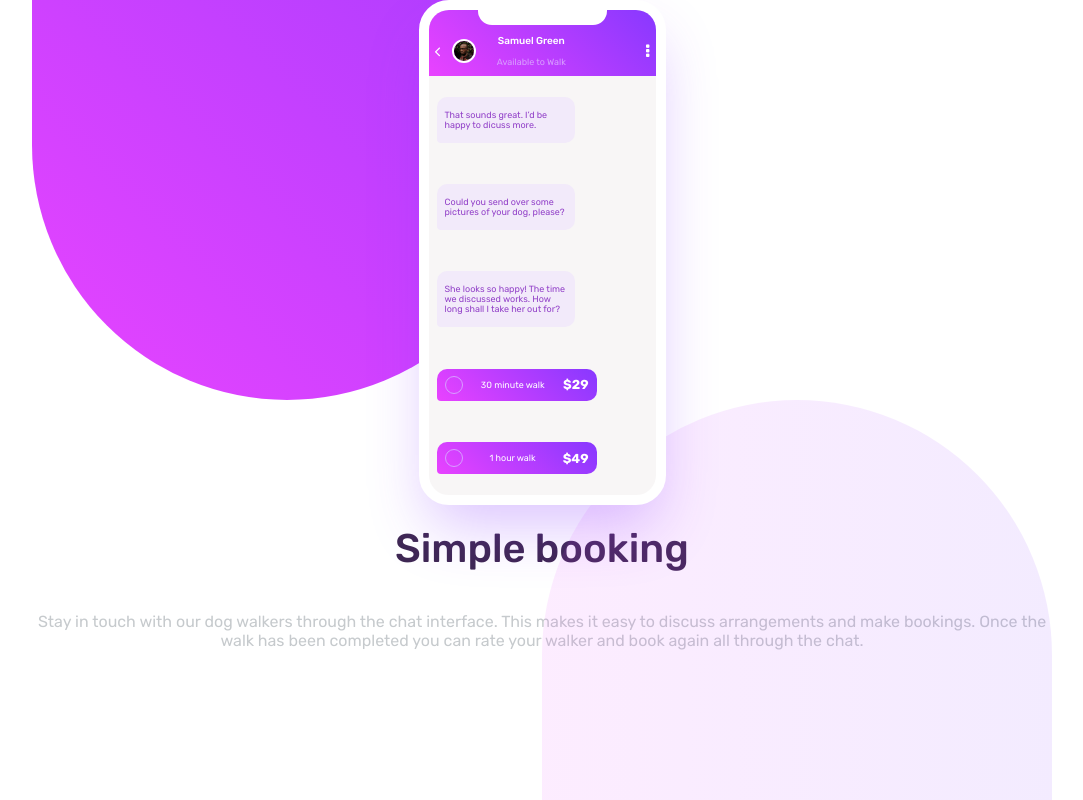
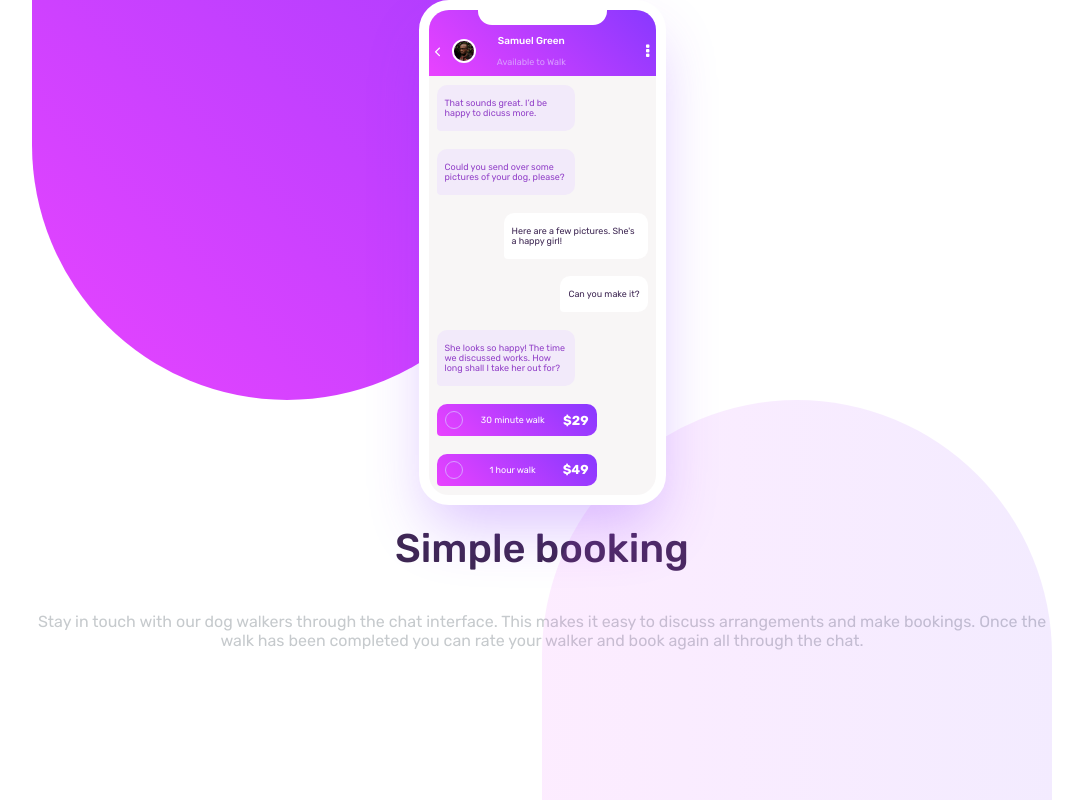
Before and after one commit to ackuser/ng-chat-app-scss, an Angular app: page / in a window 1280 px wide. Shown: the top 800 px of the page, without its empty margins (98-1181 px from the left). Built offline with nearby package versions, Linux system fonts and the light colour scheme.

Commit message:
Comp comments right

```diff
--- a/src/app/app.module.ts
+++ b/src/app/app.module.ts
@@ -10,6 +10,7 @@ import { HighdarkDirective } from './directives/highdark.directive';
 import { PhoneComponent } from './phone/phone.component';
 import { CommentLeftComponent } from './comment-left/comment-left.component';
 import { PhoneHeaderComponent } from './phone-header/phone-header.component';
+import { CommentRightComponent } from './comment-right/comment-right.component';
 
 @NgModule({
   declarations: [
@@ -20,8 +21,9 @@ import { PhoneHeaderComponent } from './phone-header/phone-header.component';
     PhoneComponent,
     PhoneHeaderComponent,
     CommentLeftComponent,
-    CommentLeftSpecialComponent
-  ],
+    CommentLeftSpecialComponent,
+      CommentRightComponent
+   ],
   imports: [
     BrowserModule,
     AppRoutingModule
--- a/src/app/comment-left/comment-left.component.scss
+++ b/src/app/comment-left/comment-left.component.scss
@@ -9,6 +9,5 @@
 
     .message {
         @include message;
-        text-align: start;
     }
 }
--- /dev/null
+++ b/src/app/comment-right/comment-right.component.html
@@ -0,0 +1,3 @@
+<p class="message">
+  <ng-content></ng-content>
+</p>
--- /dev/null
+++ b/src/app/comment-right/comment-right.component.scss
@@ -0,0 +1,15 @@
+@import '_fonts';
+
+:host {
+    border-radius: 10px 10px 10px 4px;
+    background: $white;
+    padding: 4px 8px;
+    margin-right: 8px;
+    width: max-content;
+    margin-left: auto;
+
+    .message {
+        @include message($color: $violet-dark-verydesaturated);
+        max-width: 128px;
+    }
+}
--- /dev/null
+++ b/src/app/comment-right/comment-right.component.ts
@@ -0,0 +1,15 @@
+import { Component, OnInit } from '@angular/core';
+
+@Component({
+  selector: 'app-comment-right',
+  templateUrl: './comment-right.component.html',
+  styleUrls: ['./comment-right.component.scss']
+})
+export class CommentRightComponent implements OnInit {
+
+  constructor() { }
+
+  ngOnInit() {
+  }
+
+}
--- a/src/app/phone/phone.component.html
+++ b/src/app/phone/phone.component.html
@@ -6,6 +6,12 @@
   <app-comment-left>
     Could you send over some pictures of your dog, please?
   </app-comment-left>
+  <app-comment-right>
+    Here are a few pictures. She's a happy girl!
+  </app-comment-right>
+  <app-comment-right>
+    Can you make it?
+  </app-comment-right>
   <app-comment-left>
     She looks so happy! The time we discussed works. How long shall I take her out for?
   </app-comment-left>
--- a/src/assets/styles/_fonts.scss
+++ b/src/assets/styles/_fonts.scss
@@ -18,7 +18,7 @@
     color: $color;
     font-size: $size;
     font-weight: 400;
-    text-align: center;
+    text-align: start;
 }
 
 @mixin figure($size: small, $color: $violet-moderate) {
```
Also changed, not shown: 1 other file (tests, documents, lock files or other folders).
